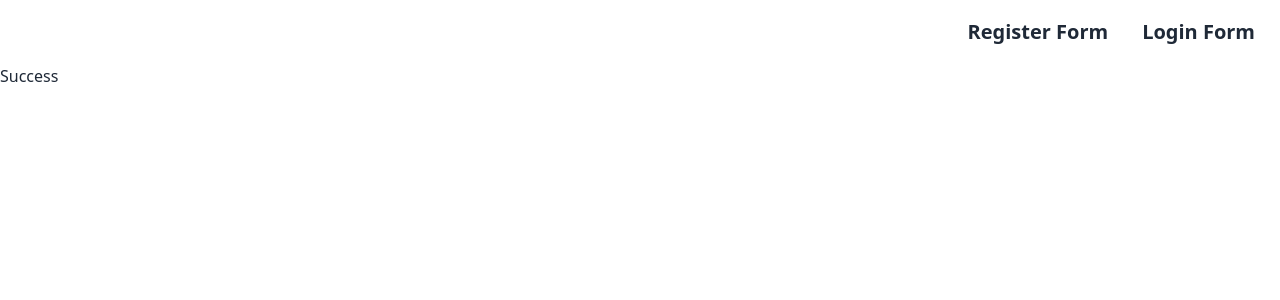
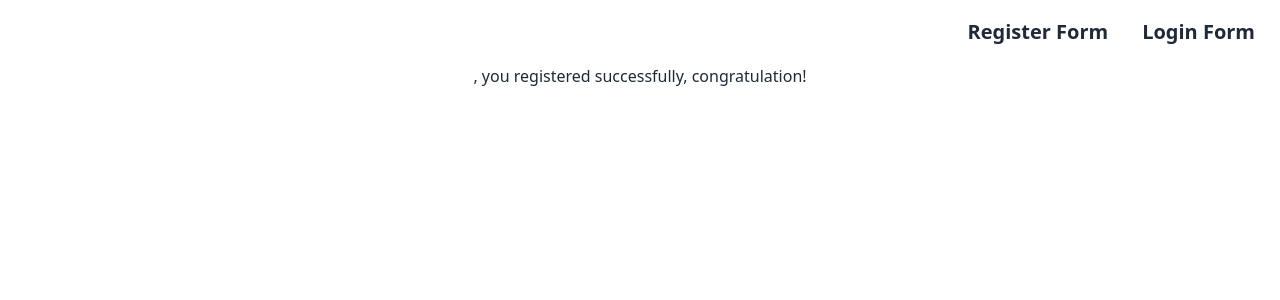
Before and after one commit to ZHANGJialiHappy/register-form, a React (Create React App) app: page /success in a window 1280 px wide. Shown: the top 300 px of the page. Built offline with nearby package versions, Linux system fonts and the light colour scheme.

Commit message:
export getUser

```diff
--- a/src/features/home/Home.tsx
+++ b/src/features/home/Home.tsx
@@ -1,7 +1,12 @@
+import { useSelector } from "react-redux"
+import { getUser } from "../register/registerSlice"
+
 export const Home = () => {
+    const userName = useSelector(getUser).userName;
+
     return(
         <div>
-        <p> Success </p>
+        <h1 className="text-center">{userName}, you registered successfully, congratulation!</h1>
         </div>
     )
 }
--- a/src/features/login/Login.tsx
+++ b/src/features/login/Login.tsx
@@ -2,10 +2,10 @@ import { useState } from "react";
 import { useForm } from "react-hook-form";
 import { useSelector } from "react-redux";
 import { useNavigate } from "react-router-dom";
-import { RootState } from "../../app/store";
+import { getUser } from "../register/registerSlice";
 
 export const Login = () => {
-    const user = useSelector((state: RootState) => state.register)
+    const user = useSelector(getUser);
     const [errorMessage, setErrorMessage] = useState("")
     const navigate=useNavigate();
 
--- a/src/features/register/registerSlice.ts
+++ b/src/features/register/registerSlice.ts
@@ -1,4 +1,5 @@
 import { createSlice, PayloadAction } from "@reduxjs/toolkit";
+import { RootState } from "../../app/store";
 
 export interface RegisterState {
     userName: string;
@@ -24,5 +25,6 @@ export const registerSlice = createSlice({
     }
 })
 
-export const {register} = registerSlice.actions
-export default registerSlice.reducer
+export const getUser=(state: RootState) => state.register;
+export const {register} = registerSlice.actions;
+export default registerSlice.reducer;
```
